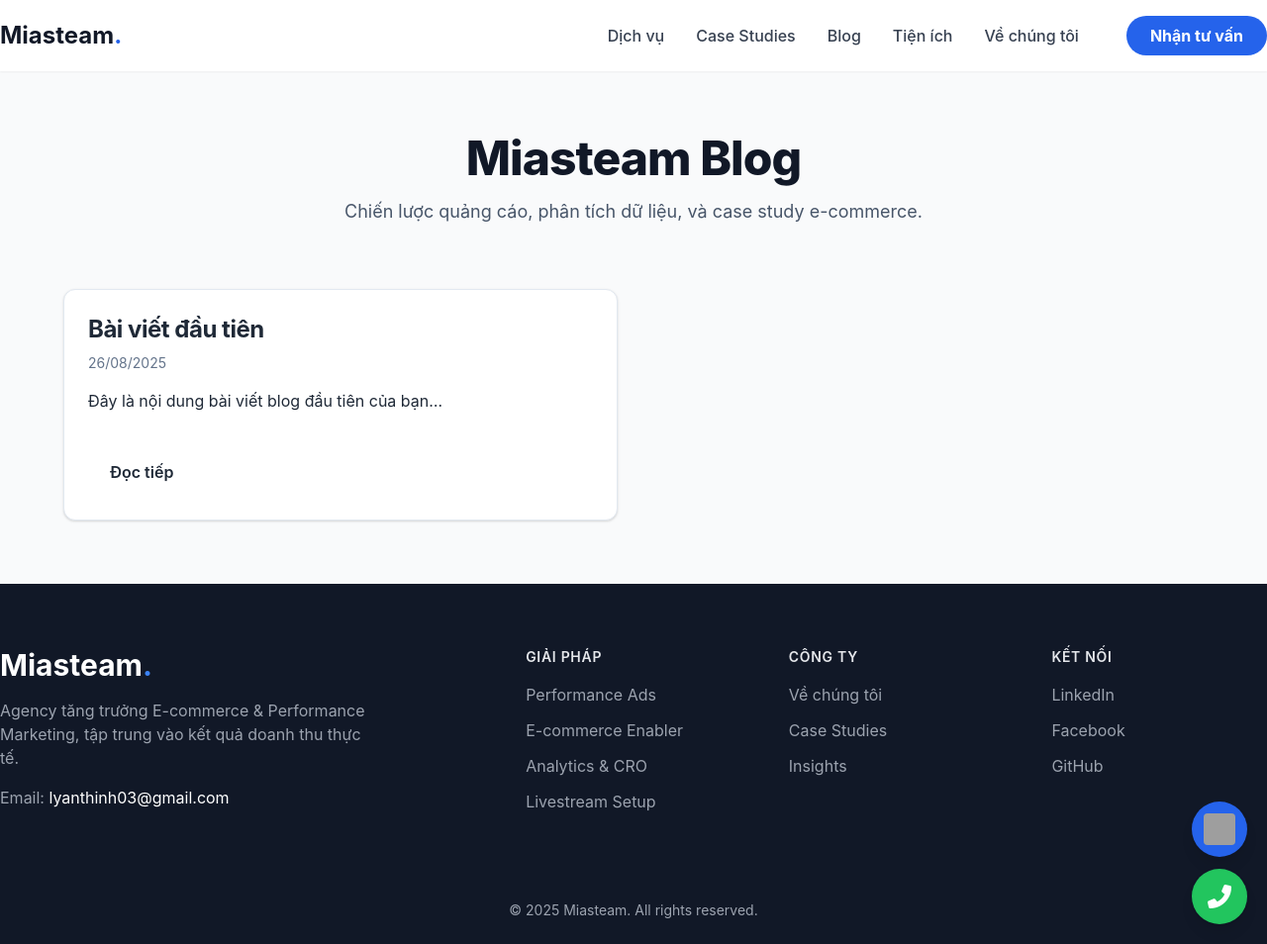
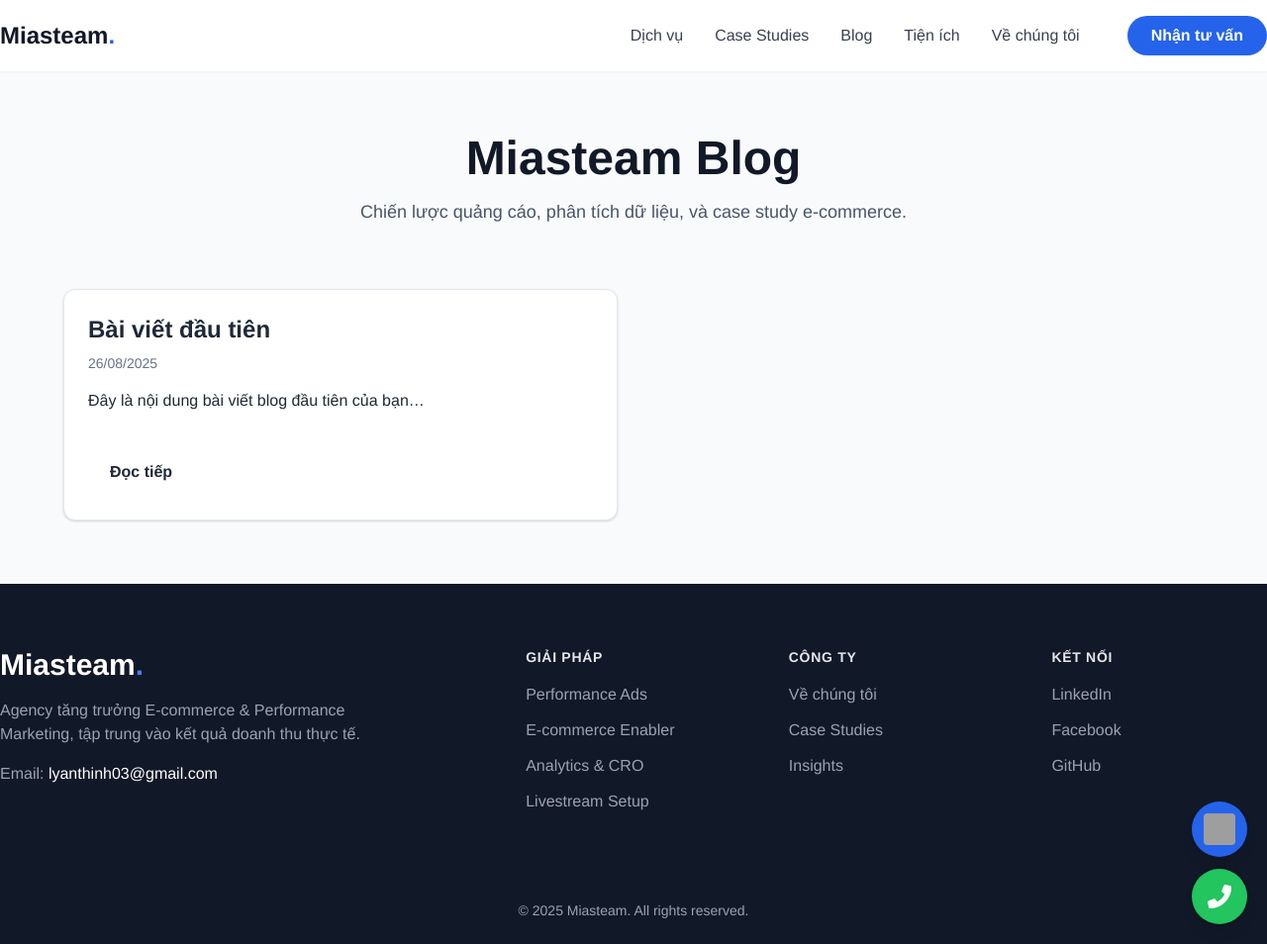
Before and after one commit to pixelaquarius/Website-MIAS, a Jekyll site: the page built from blog/index.html, in a window 1280 px wide and 954 px high. Shown: the whole window at 99% size. Built offline with Jekyll 4.4.1, drawn with Linux system fonts in a browser that asks for light colours; nearby versions of some CDN libraries; grey boxes are pictures that could not be loaded.

Commit message:
Update default.html

```diff
--- a/_layouts/default.html
+++ b/_layouts/default.html
@@ -15,7 +15,6 @@
 
   <link rel="stylesheet" href="{{ site.baseurl }}/assets/css/main.css">
   <link rel="stylesheet" href="{{ site.baseurl }}/assets/css/typography.css">
-  <link rel="stylesheet" href="{{ site.baseurl }}/assets/css/custom.css">
   <link rel="icon" href="{{ site.baseurl }}/assets/uploads/favicon.png">
 
   <script defer src="https://cdn.jsdelivr.net/npm/alpinejs@3.x.x/dist/cdn.min.js"></script>
```
